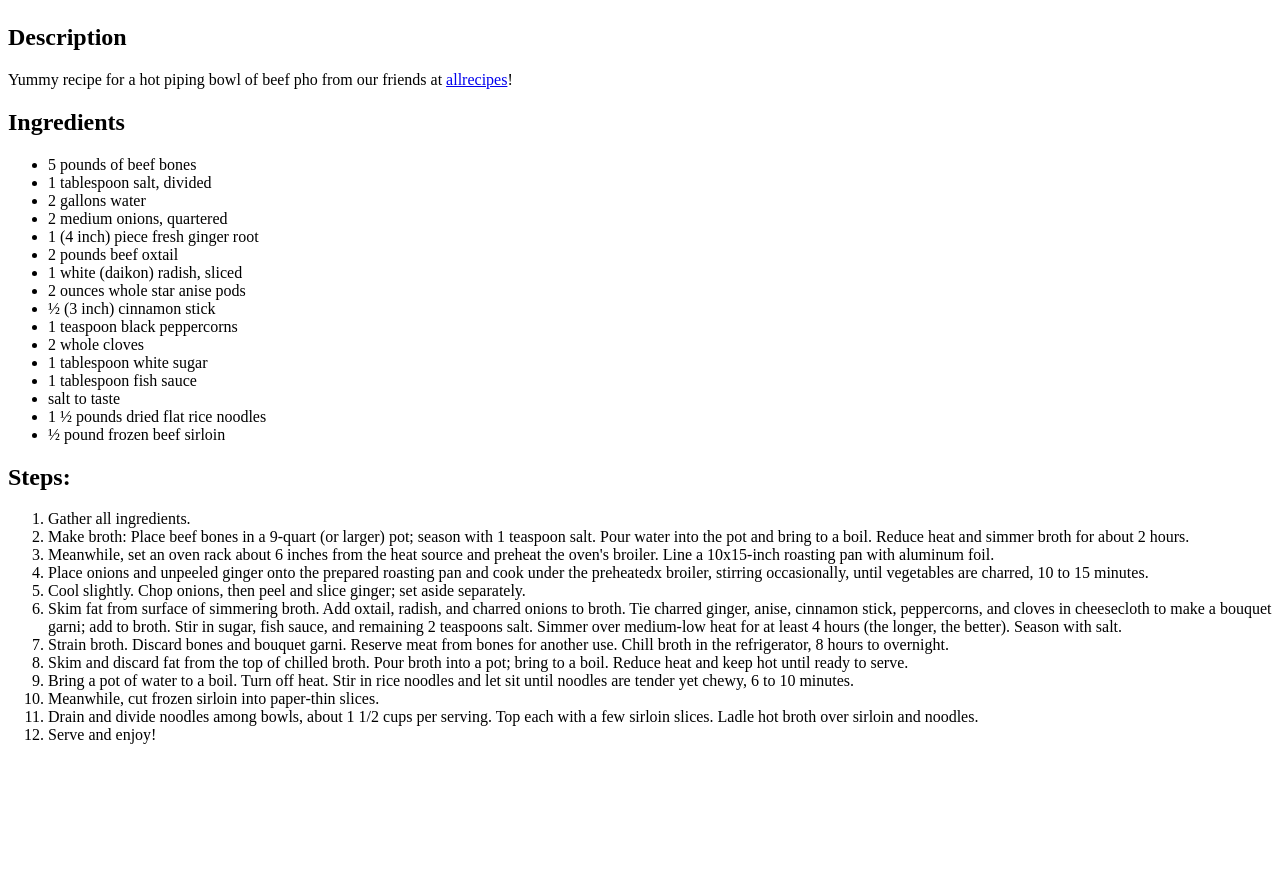
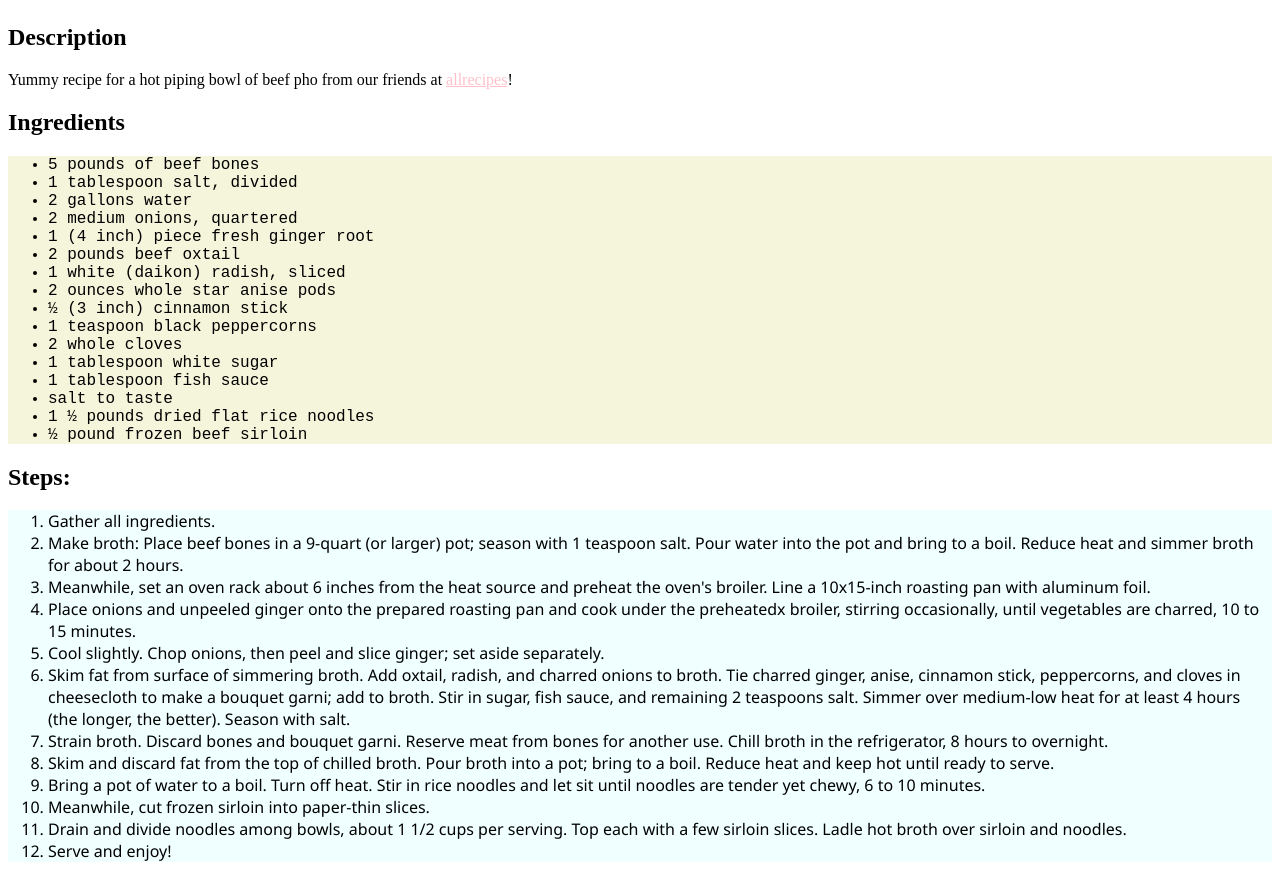
Before and after one commit to AngKuKuehs/odin-recipes, a plain HTML site: page recipes/beef-pho.html in a window 1280 px wide. Shown: the part 758-1636 px from the top of the page. Before the commit the page ends 1518 px from the top, so only its background shows below. Drawn offline with Linux system fonts and the light colour scheme.

Commit message:
style: style website

```diff
--- a/recipes/beef-pho.html
+++ b/recipes/beef-pho.html
@@ -4,6 +4,7 @@
     <meta charset="UTF-8">
     <meta name="viewport" content="width=device-width, initial-scale=1.0">
     <title>Odin Recipes</title>
+    <link rel="stylesheet" href="../style.css">
 </head>
 <body>
     <img src="../assets/beef-pho.jpg" alt="beef-pho">
--- /dev/null
+++ b/style.css
@@ -0,0 +1,18 @@
+h1 {
+    color: aquamarine;
+    background-color: beige;
+}
+
+ul {
+    background-color: beige;
+    font-family: 'Courier New', Courier, monospace;
+}
+
+ol {
+    background-color: azure;
+    font-family: 'Segoe UI', Tahoma, Geneva, Verdana, sans-serif;
+}
+
+a {
+    color: pink;
+}
```
Also changed, not shown: index.html (+1 -0 lines).
